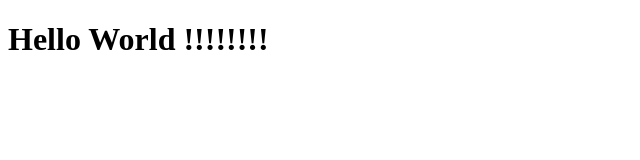
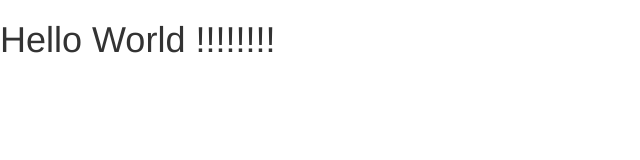
Before and after one commit to davidantonyan/davidantonyan.github.io, a plain HTML site: page index.html in a window 1280 px wide. Shown: the whole page, without its empty margins (0-640 px from the left). Drawn offline with Linux system fonts and the light colour scheme.

Commit message:
исправил ошибку

```diff
--- a/index.html
+++ b/index.html
@@ -3,7 +3,7 @@
 <head>
 	<meta charset="UTF-8">
 	<title>David Antonyan</title>
-	<link rel="stylesheet" type="text/css" href="assets/bootstrap/dist/css/bootsrap.min.css">
+	<link rel="stylesheet" type="text/css" href="assets/bootstrap/dist/css/bootstrap.min.css">
 </head>
 <body>
 	<h1>Hello World !!!!!!!!</h1>
```
